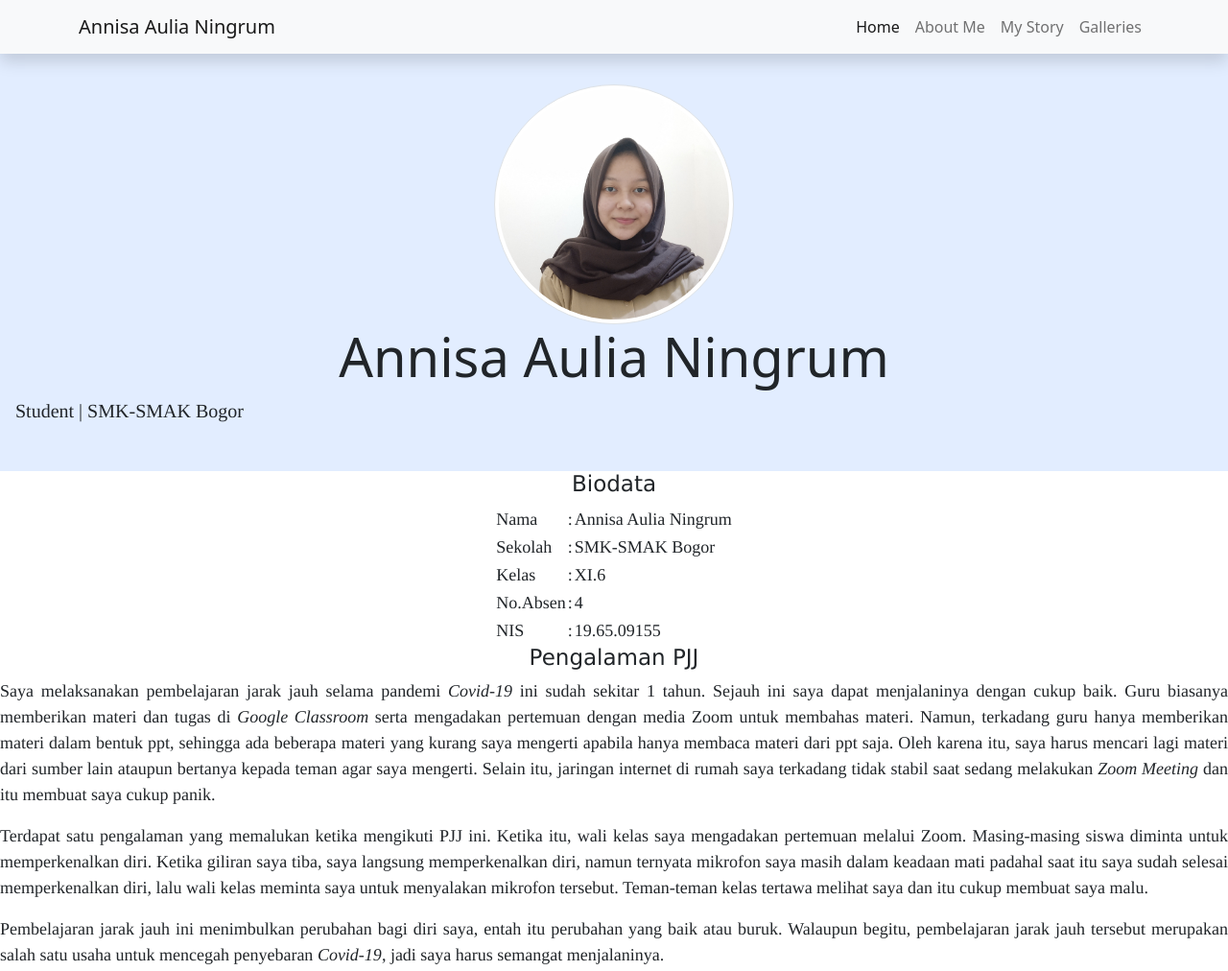
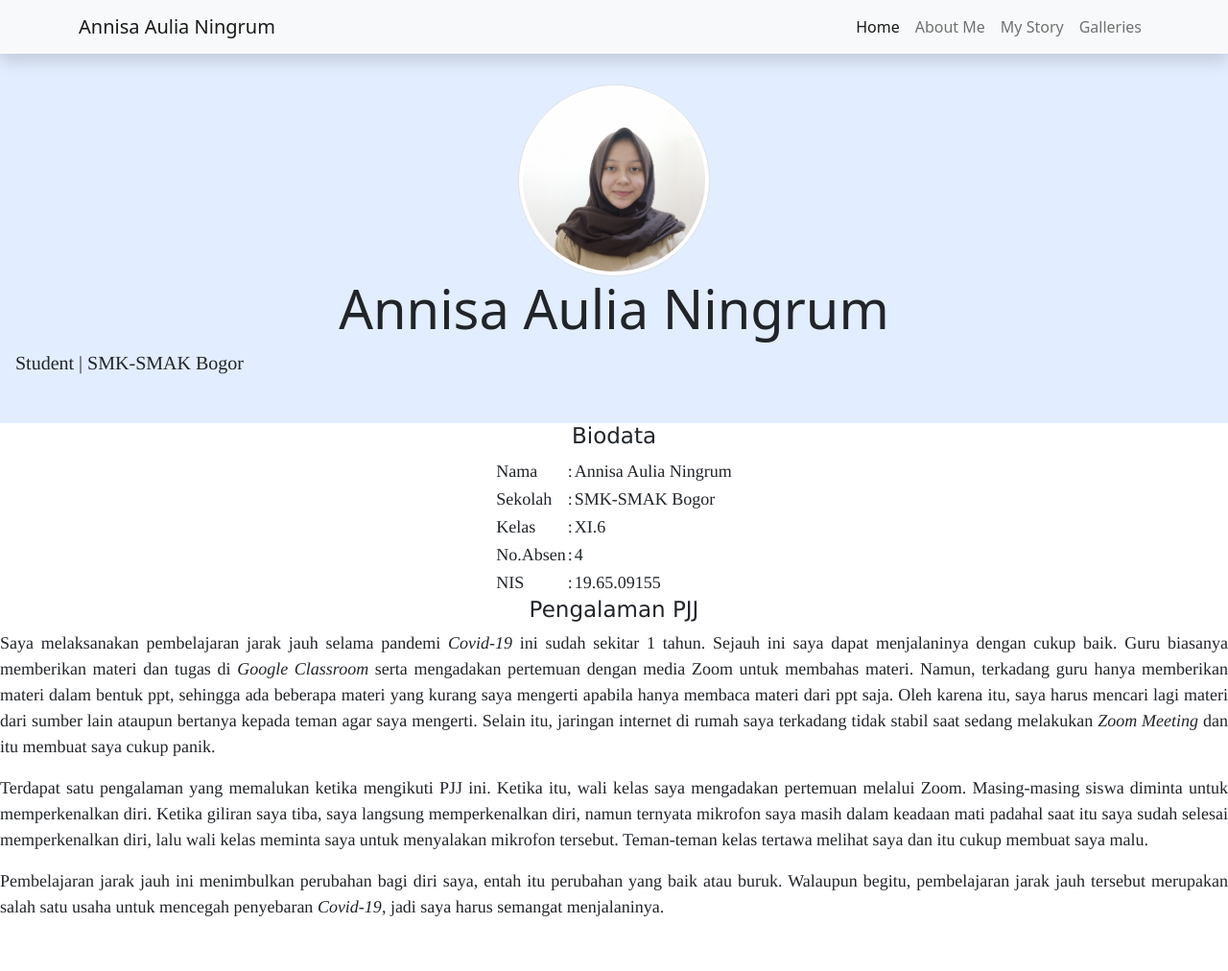
Before and after one commit to annisaaulia65/annisaaulia65.github.io, a plain HTML site: page index.html in a window 1280 px wide. Shown: the whole page at 96% size. After the commit the page ends 975 px from the top, so only its background shows below. Drawn offline with nearby package versions, Linux system fonts and the light colour scheme.

Commit message:
Update index.html

```diff
--- a/index.html
+++ b/index.html
@@ -41,7 +41,7 @@
 
 	<!-- Jumbotron -->
 	<section class="jumbotron text-center">
-		<img src="my photo.jpg" width="250" height="250" class="rounded-circle img-thumbnail" />
+		<img src="my photo.jpg" width="200" height="200" class="rounded-circle img-thumbnail" />
   		<h1 class="display-4">Annisa Aulia Ningrum</h1>
   		<p class="lead">Student | SMK-SMAK Bogor</p>
 	</section>
```
